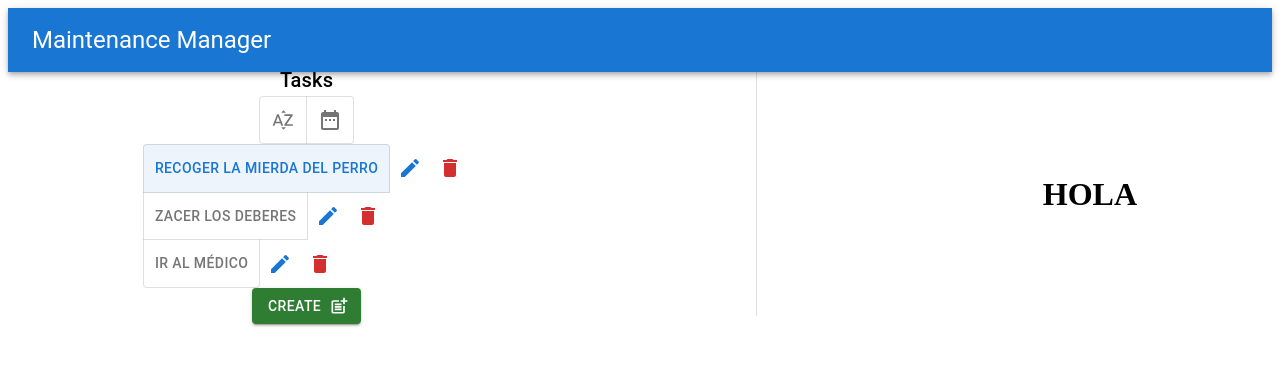
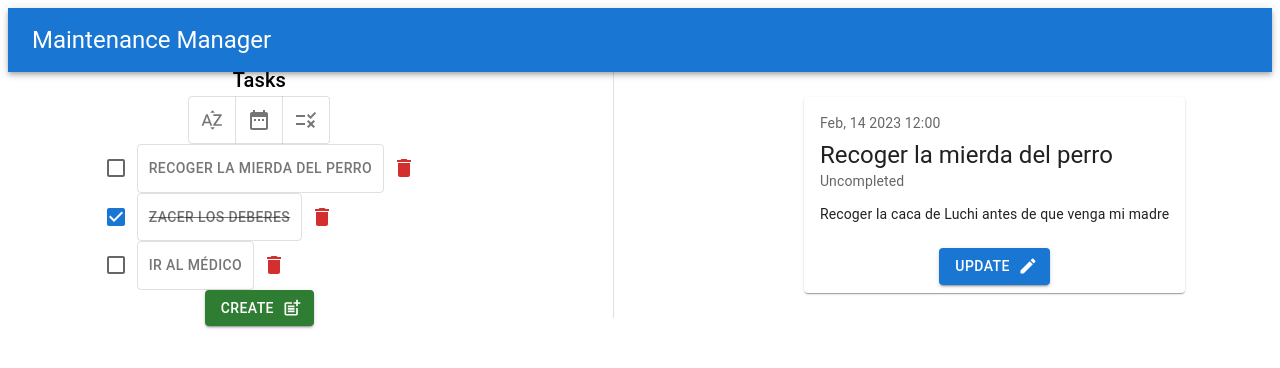
Before and after one commit to MilloRallao/itq_tasks_management, a React (Vite) app in the folder client/: page / in a window 1280 px wide. Both pictures are taken after a click on the button "RECOGER LA MIERDA DEL PERRO". Shown: the top 368 px of the page. Built offline with nearby package versions, Linux system fonts and the light colour scheme.

Commit message:
Frontend complete

```diff
--- a/client/package.json
+++ b/client/package.json
@@ -14,6 +14,7 @@
     "@mui/icons-material": "^5.11.0",
     "@mui/material": "^5.11.8",
     "@mui/x-date-pickers": "^5.0.18",
+    "axios": "^1.3.2",
     "moment": "^2.29.4",
     "notistack": "^2.0.8",
     "react": "^18.2.0",
--- a/client/src/App.jsx
+++ b/client/src/App.jsx
@@ -1,6 +1,6 @@
 import React, { useState } from "react";
 import "./App.css";
-import { Divider } from "@mui/material";
+import { Divider, Typography } from "@mui/material";
 import Grid from "@mui/material/Unstable_Grid2";
 import { SnackbarProvider } from "notistack";
 import { LocalizationProvider } from "@mui/x-date-pickers/LocalizationProvider";
@@ -11,7 +11,7 @@
 import TaskDetailsView from "./components/TaskDetailsView";
 import TopBar from "./components/TopBar";
 
-const tasks = [
+const originalTasks = [
   {
     id: 1,
     name: "Recoger la mierda del perro",
@@ -36,22 +36,19 @@
 ];
 
 export default function App() {
+  const [tasks, setTasks] = useState(originalTasks);
   const [updateOrCreate, setUpdateOrCreate] = useState("");
-  const [taskSelected, setTaskSelected] = useState({
-    id: null,
-    name: "",
-    description: "",
-    completed: false,
-    date: null,
-  });
+  const [taskSelected, setTaskSelected] = useState({});
   const [openDialogDelete, setOpenDialogDelete] = useState(false);
-  const [openDialogCreateOrUpdate, setOpenDialogCreateOrUpdate] = useState(false);
+  const [openDialogCreateOrUpdate, setOpenDialogCreateOrUpdate] =
+    useState(false);
   const [taskNameHelperText, setTaskNameHelperText] = useState("");
   const [taskNameError, setTaskNameError] = useState(false);
 
   const handleClickCreateOrUpdateTask = (e) => {
     const { name } = e.target;
-    setUpdateOrCreate(name || "Update");
+    setUpdateOrCreate(name);
+    name === "Create" ? setTaskSelected({}) : null;
     setOpenDialogCreateOrUpdate(true);
   };
 
@@ -79,13 +76,13 @@
         >
           <TasksListView
             tasks={tasks}
-            taskSelected={taskSelected}
+            setTasks={setTasks}
             setTaskSelected={setTaskSelected}
             handleClickCreateOrUpdateTask={handleClickCreateOrUpdateTask}
             setOpenDialogDelete={setOpenDialogDelete}
           />
           <Divider orientation="vertical" variant="middle" flexItem />
-          <TaskDetailsView />
+          {Object.keys(taskSelected).length ? <TaskDetailsView taskSelected={taskSelected} handleClickCreateOrUpdateTask={handleClickCreateOrUpdateTask}/> : <Typography variant="h5" component="div" color="text.secondary">Select a task</Typography>}
         </Grid>
 
         <DeleteDialog
--- a/client/src/components/CreateOrUpdateDialog.jsx
+++ b/client/src/components/CreateOrUpdateDialog.jsx
@@ -48,7 +48,7 @@
           fullWidth
           helperText={taskNameHelperText}
           variant="outlined"
-          value={taskSelected.name}
+          value={taskSelected?.name}
           onChange={(e) => {
             setTaskSelected({
               ...taskSelected,
@@ -61,7 +61,7 @@
           margin="normal"
           label="Description"
           multiline
-          value={taskSelected.description}
+          value={taskSelected?.description}
           fullWidth
           placeholder="Some description"
           onChange={(e) => {
@@ -74,7 +74,7 @@
         {/* DATEPICKER */}
         <DesktopDatePicker
           label="Date"
-          value={taskSelected.date}
+          value={taskSelected?.date}
           disablePast
           onChange={(newValue) => {
             setTaskSelected({
--- a/client/src/components/TaskDetailsView.jsx
+++ b/client/src/components/TaskDetailsView.jsx
@@ -1,7 +1,33 @@
-import React from 'react';
+import React from "react";
+import { Button, Card, CardActions, CardContent, Typography } from "@mui/material";
+import Edit from "@mui/icons-material/Edit";
 
-export default function TaskDetailsView({}) {
-    return (
-        <h1>HOLA</h1>
-    )
+export default function TaskDetailsView({ taskSelected, handleClickCreateOrUpdateTask }) {
+  return (
+    <Card sx={{ minWidth: 275 }}>
+      <CardContent>
+        <Typography sx={{ fontSize: 14 }} color="text.secondary" gutterBottom>
+          {taskSelected.date}
+        </Typography>
+        <Typography variant="h5" component="div">
+          {taskSelected.name}
+        </Typography>
+        <Typography sx={{ mb: 1.5, fontSize: 14 }} color="text.secondary">
+          {taskSelected.completed ? "Completed" : "Uncompleted"}
+        </Typography>
+        <Typography variant="body2">{taskSelected.description}</Typography>
+      </CardContent>
+      <CardActions sx={{justifyContent: "center"}}>
+      <Button
+            name="Update"
+            variant="contained"
+            color="primary"
+            endIcon={<Edit />}
+            onClick={handleClickCreateOrUpdateTask}
+          >
+            Update
+          </Button>
+      </CardActions>
+    </Card>
+  );
 }
--- a/client/src/components/TasksListView.jsx
+++ b/client/src/components/TasksListView.jsx
@@ -2,29 +2,33 @@
 import Grid from "@mui/material/Unstable_Grid2/Grid2";
 import {
   Button,
+  Checkbox,
   IconButton,
   Stack,
   ToggleButton,
   ToggleButtonGroup,
   Typography,
 } from "@mui/material";
-import Edit from "@mui/icons-material/Edit";
 import Delete from "@mui/icons-material/Delete";
 import PostAdd from "@mui/icons-material/PostAdd";
 import SortByAlpha from "@mui/icons-material/SortByAlpha";
 import DateRange from "@mui/icons-material/DateRange";
+import Rule from "@mui/icons-material/Rule";
 import moment from "moment";
 
 export default function TasksListView({
   tasks,
-  taskSelected,
+  setTasks,
   setTaskSelected,
   handleClickCreateOrUpdateTask,
   setOpenDialogDelete,
 }) {
   const [sortingType, setSortingType] = useState("");
-  const handleSelectTask = (e, newTaskSelected) => {
-    setTaskSelected(newTaskSelected);
+
+  const handleSelectTask = (e) => {
+    const { value } = e.target;
+    const taskSelected = tasks.filter((task) => task.id == value);
+    setTaskSelected(taskSelected[0]);
   };
 
   const handleClickDeleteTask = () => {
@@ -33,7 +37,6 @@
 
   const handleSortingType = (e, newSortingType) => {
     setSortingType(newSortingType);
-    console.log(newSortingType);
     if (newSortingType === "name") {
       tasks.sort(function (a, b) {
         let nameA = a.name.toUpperCase(); // ignore upper and lowercase
@@ -53,10 +56,23 @@
       tasks.sort(function (a, b) {
         return moment(a.date) - moment(b.date);
       });
-    } else {
+    } else if (newSortingType === "completed") {
+      tasks.sort(function (a, b) {
+        if (a.completed === b.completed) {
+          return 0;
         }
+        return a.completed ? -1 : 1;
+      });
+    }
+  };
 
-    console.log(tasks);
+  const handleChangeCompleted = (taskID) => {
+    setTasks((prevState) => {
+      let tasks = [...prevState];
+      let taskIndex = tasks.findIndex((task) => task.id === taskID);
+      tasks[taskIndex].completed = !tasks[taskIndex].completed;
+      return tasks;
+    });
   };
 
   return (
@@ -81,35 +97,33 @@
           <ToggleButton value="date">
             <DateRange />
           </ToggleButton>
+          <ToggleButton value="completed">
+            <Rule />
+          </ToggleButton>
         </ToggleButtonGroup>
       </Grid>
       <Grid>
-        <ToggleButtonGroup
-          color="primary"
-          value={taskSelected}
-          exclusive
-          orientation="vertical"
-          onChange={handleSelectTask}
-          aria-label="Tasks"
-        >
         {tasks.map((task, index) => (
           <Grid key={index} container direction="row">
             <Grid>
-                <ToggleButton value={task.id}>{task.name}</ToggleButton>
-                <IconButton
-                  name="Update"
-                  color="primary"
-                  onClick={handleClickCreateOrUpdateTask}
+              <Checkbox
+                checked={task.completed}
+                onChange={() => handleChangeCompleted(task.id)}
+              />
+              <ToggleButton
+                value={task.id}
+                selected={false}
+                onChange={handleSelectTask}
+                sx={{ textDecorationLine: task.completed && "line-through" }}
               >
-                  <Edit />
-                </IconButton>
+                {task.name}
+              </ToggleButton>
               <IconButton color="error" onClick={handleClickDeleteTask}>
                 <Delete />
               </IconButton>
             </Grid>
           </Grid>
         ))}
-        </ToggleButtonGroup>
       </Grid>
       <Grid>
         <Stack
```
Also changed, not shown: 1 other file (tests, documents, lock files or other folders). Lines whose indentation alone changed are shown as unchanged.
